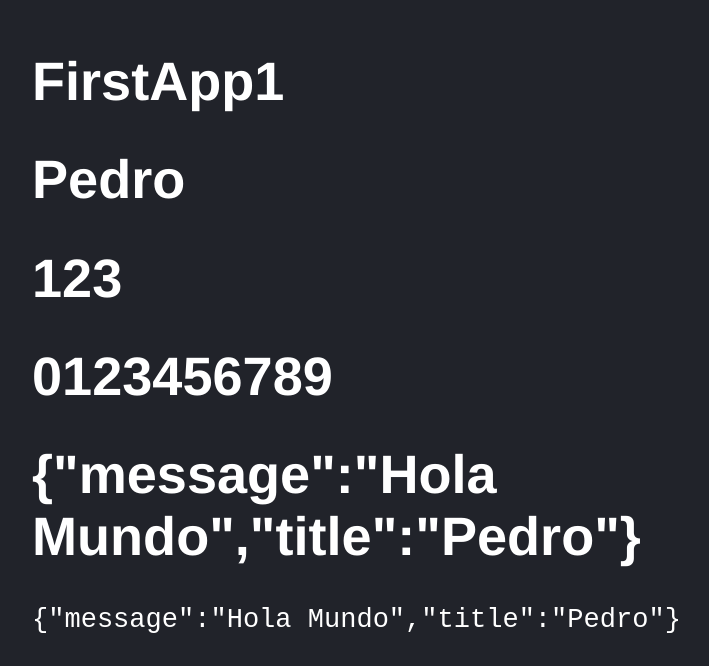
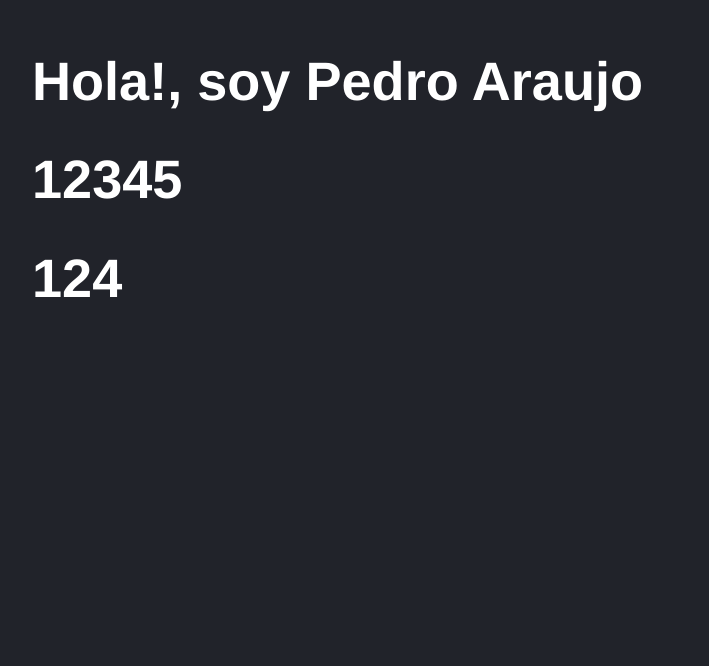
Before and after one commit to araujopedrop/CursoReact, a React (Vite) app in the folder 03-counter-app-vite/: page / in a window 1280 px wide. Shown: the part 134-800 px from the top of the page, without its empty margins (116-825 px from the left). Built offline with nearby package versions, Linux system fonts and the light colour scheme.

Commit message:
Properties

```diff
--- a/03-counter-app-vite/src/FirstApp.jsx
+++ b/03-counter-app-vite/src/FirstApp.jsx
@@ -53,6 +53,8 @@ export const FirstApp = () => {
 
 // ******************** Impresion de variables en el HTML ********************
 
+/*
+
 // si no se cambia el valor, ni tiene relacion con algun Hook, conviene sacar las variables fuera del functional component
 // Una ventaja es que REACT no reprocesa todo lo que este fuera de FC
 
@@ -98,3 +100,52 @@ export const FirstApp = () => {
     </>
   )
 }
+
+*/
+
+
+
+
+// ******************** Comunicacion entre componentes - Props ********************
+// Comunicacion entre componente padre e hijo. En este caso, entre <React.StrictMode> y FirstApp.
+// Props es info que fluye desde el padre al hijo
+/*
+export const FirstApp = ( {title = 'Hola, soy Goku', subtitle, subtitle2} ) => {
+
+  return (
+    <>
+      <h1>{ title }</h1>
+      <h1>{ subtitle }</h1>
+      <h1>{ subtitle2 + 1}</h1>
+    </>
+  )
+}
+
+*/
+
+
+// ******************** PropTypes ********************
+// Se utilizan para definir el tipo a las properties
+
+import PropTypes from 'prop-types'
+
+export const FirstApp = ( {title = 'Hola, soy Goku', subtitle, subtitle2} ) => {
+
+  return (
+    <>
+      <h1>{ title }</h1>
+      <h1>{ subtitle }</h1>
+      <h1>{ subtitle2 + 1}</h1>
+    </>
+  )
+}
+
+
+// title: PropTypes.string            , pide que sea String, y NO es obligatorio enviar esa prop
+// title: PropTypes.string.isRequired , pide que sea String, y es obligatorio enviar esa prop
+
+FirstApp.PropTypes = {
+  title: PropTypes.string.isRequired,
+  subtitle: PropTypes.string.isRequired,
+  subtitle2: PropTypes.number.isRequired
+}
--- a/03-counter-app-vite/src/main.jsx
+++ b/03-counter-app-vite/src/main.jsx
@@ -5,8 +5,17 @@ import {FirstApp} from './FirstApp';
 
 import './styles.css'
 
+/*
 ReactDOM.createRoot(document.getElementById('root')).render(
     <React.StrictMode>
         <FirstApp/>
     </React.StrictMode>
 );
+*/
+
+// Con props
+ReactDOM.createRoot(document.getElementById('root')).render(
+    <React.StrictMode>
+        <FirstApp title="Hola!, soy Pedro Araujo" subtitle="12345" subtitle2={123}/>
+    </React.StrictMode>
+);
```
